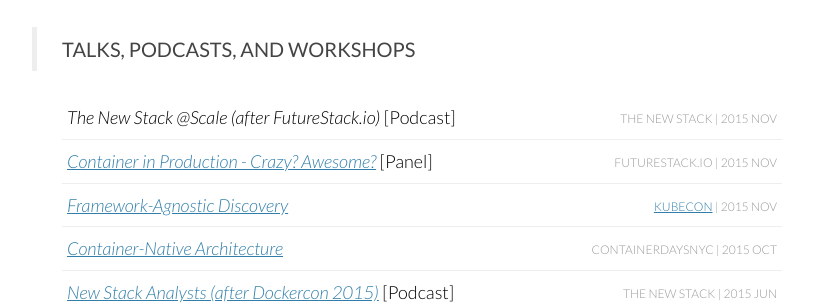
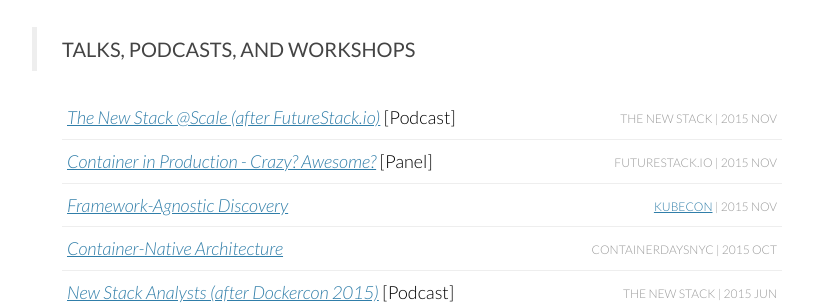
Before and after one commit to tgross/blog.0x74696d.com, a Jekyll site: the page built from community.html, in a window 1280 px wide. Shown: the part 675-980 px from the top of the page, without its empty margins (218-1031 px from the left). Built offline with Jekyll 4.4.1, drawn with Linux system fonts in a browser that asks for light colours; Markdown is read by kramdown in place of the engine named in the settings.

Commit message:
Update link for TheNewStack podcast

```diff
--- a/community.html
+++ b/community.html
@@ -10,7 +10,7 @@
 
 <h2>Talks, podcasts, and workshops</h2>
 <ul class="listing">
-  <li><i>The New Stack @Scale (after FutureStack.io)</i> [Podcast] <span>The New Stack | 2015 Nov</span></li>
+  <li><i><a href="https://soundcloud.com/thenewstackatscale/show-3-monitoring-and-containers">The New Stack @Scale (after FutureStack.io)</a></i> [Podcast] <span>The New Stack | 2015 Nov</span></li>
   <li><i><a href="https://blog.newrelic.com/2015/10/26/futurestack-fs15-speakers-latest/">Container in Production - Crazy? Awesome?</a></i> [Panel] <span>FutureStack.io | 2015 Nov</span></li>
   <li><i><a href="http://0x74696d.com/talk-kubecon-2015/">Framework-Agnostic Discovery</a></i> <span><a href="http://kubecon2015.sched.org/event/de8c17e8a0bfad2f82127c494b2c0d62#.VkKHKa6rRE4">Kubecon</a> | 2015 Nov</span></li>
   <li><i><a href="http://0x74696d.com/posts/container-native-architecture-talk/">Container-Native Architecture</a></i> <span>ContainerDaysNYC | 2015 Oct</span></li>
```
